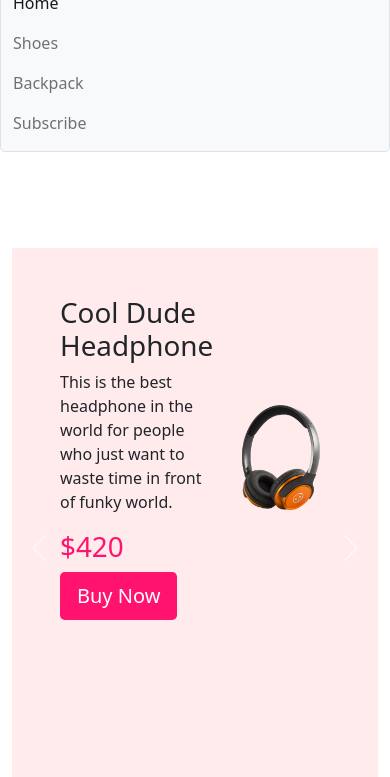
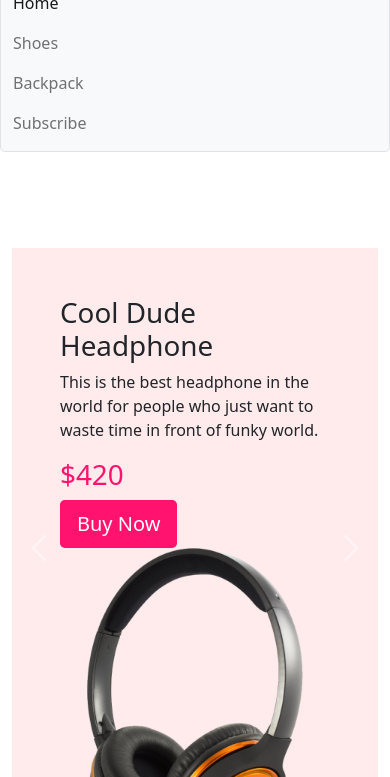
Before and after one commit to dev-sweet/panda-commerce, a plain HTML site: page index.html in a window 390 px wide. Both pictures are taken after a click on the button 349 px from the left and 29 px from the top of the page. Shown: the part 67-844 px from the top of the page. Drawn offline with nearby package versions, Linux system fonts and the light colour scheme; files whose address does not match are found by name.

Commit message:
try something

```diff
--- a/index.html
+++ b/index.html
@@ -47,41 +47,41 @@
                       <button type="button" data-bs-target="#carouselExampleIndicators" data-bs-slide-to="2" aria-label="Slide 3"></button>
                     </div>
                     <div class="carousel-inner">
-                      <div class="carousel-item p-5 active">
+                      <div class="carousel-item p-5 active d-flex">
                         <div class="row align-items-center">
-                            <div class="col-7">
+                            <div class="col-md-7 col-sm-12">
                                 <h1>Mega LCD TV For Sports</h1>
                                 <p>This is the best tv in the world for people who just want to waste time in front of tv.</p>
                                 <h1 class="price">$1200</h1>
                                 <button class="btn btn-lg btn-color">Buy Now</button>
                             </div>
-                            <div class="col-5">
+                            <div class="col-md-5 col-sm-12">
                                 <img class="img-fluid w-100" src="./images/banner-images/tv.png" alt="">
                             </div>
                         </div>
                       </div>
                       <div class="carousel-item p-5">
                         <div class="row align-items-center">
-                            <div class="col-7">
+                            <div class="col-md-7 col-sm-12">
                                 <h1>Cool Dude Headphone</h1>
                                 <p>This is the best headphone in the world for people who just want to waste time in front of funky world.</p>
                                 <h1 class="price">$420</h1>
                                 <button class="btn btn-lg btn-color">Buy Now</button>
                             </div>
-                            <div class="col-5">
+                            <div class="col-md-5 col-sm-12 order-sm-1">
                                 <img class="img-fluid" src="./images/banner-images/headphone.png" alt="">
                             </div>
                         </div>
                       </div>
                       <div class="carousel-item p-5">
                         <div class="row align-items-center">
-                            <div class="col-7">
+                            <div class="col-md-7 col-sm-12">
                                 <h1>X-Box for your living room</h1>
                                 <p>This is the best x-box in the world for people who just want to waste time in front of fake sports.</p>
                                 <h1 class="price">$650</h1>
                                 <button class="btn btn-lg btn-color">Buy Now</button>
                             </div>
-                            <div class="col-5">
+                            <div class="col-md-5 col-sm-12">
                                 <img class="img-fluid" src="./images/banner-images/xbox.png" alt="">
                             </div>
                         </div>
```
